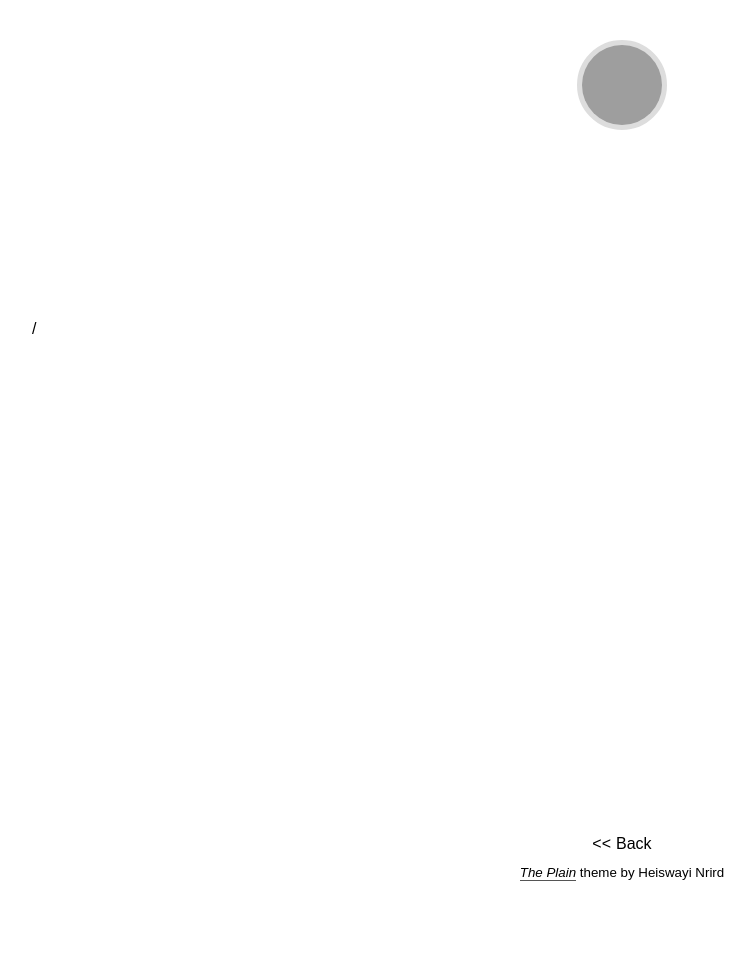
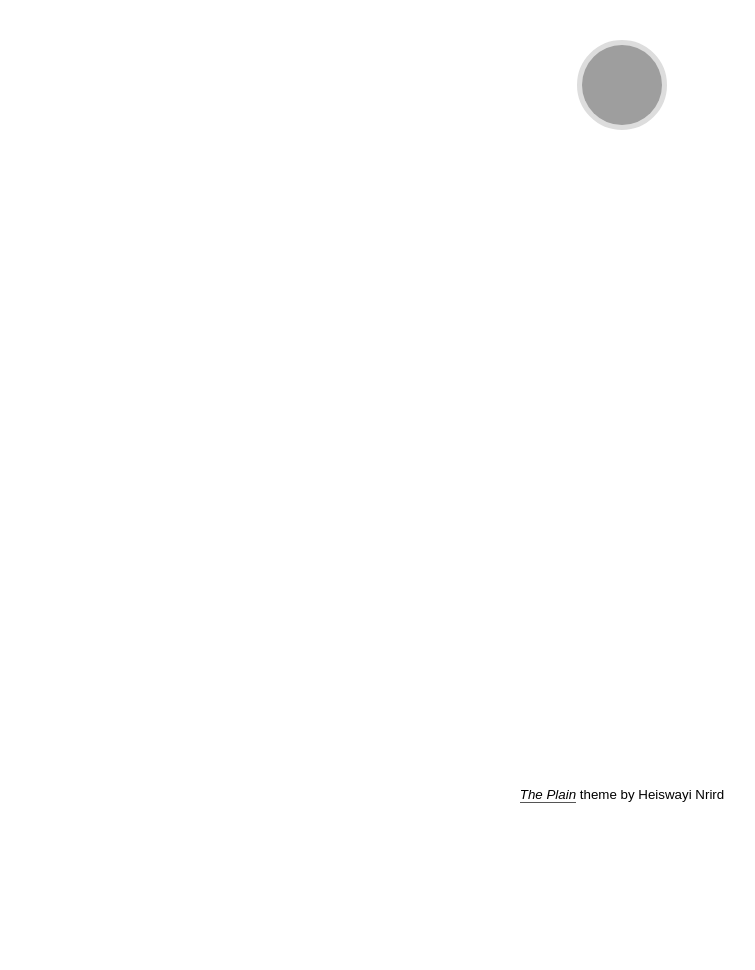
Before and after one commit to bemosior/bemosior.github.io, a Jekyll site: the page built from index.html, in a window 1280 px wide. Shown: the whole page, without its empty margins (18-773 px from the left). Built offline with Jekyll 4.4.1, drawn with Linux system fonts in a browser that asks for light colours; some web fonts are replaced; grey boxes are pictures that could not be loaded.

```diff
--- a/_includes/footer.html
+++ b/_includes/footer.html
@@ -1,6 +1,6 @@
-{% if page.url != '/resume.html'%}
+{% if page.url != '/resume.html' and page.url != '/resume'%}
 <div id="footer">
-	{% if page.url != '/index.html' and page.url == '/'%}
+	{% if page.url != '/index.html' and page.url != '/'%}
     <div class="back">
 		<a href="{{site.baseurl}}/">Back</a>
 	</div>
@@ -10,6 +10,3 @@
     </small>
 </div>
 {% endif %}
-
-
-{{page.url}}
```
